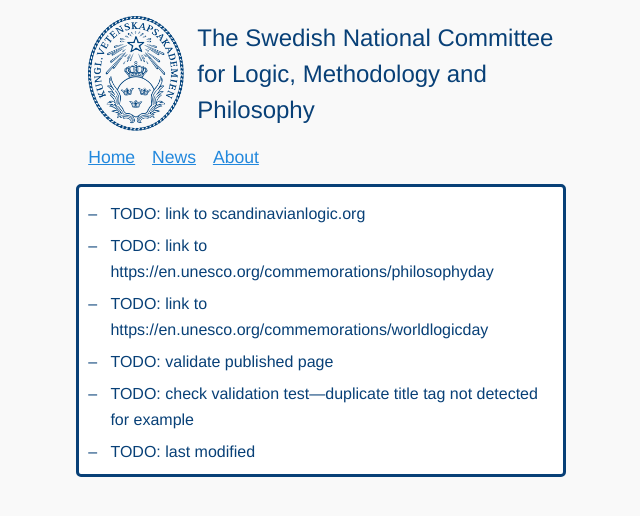
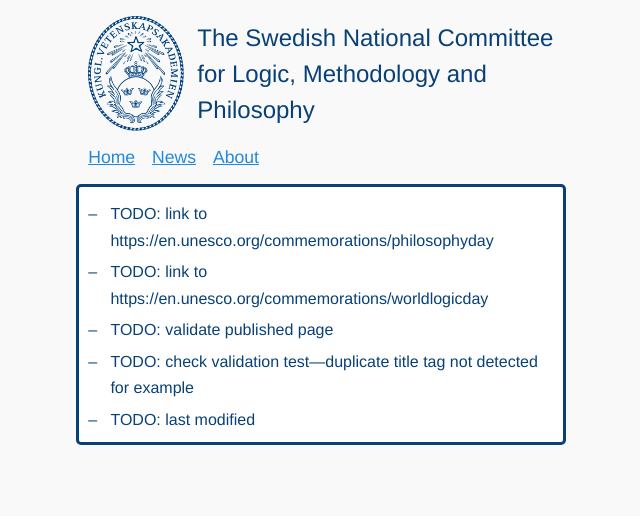
Before and after one commit to KVA-LMF/kva-lmf.github.io, a Jekyll site: the page built from TODO.md, in a window 1280 px wide. Shown: the top 516 px of the page, without its empty margins (319-959 px from the left). Built offline with Jekyll 4.4.1, drawn with Linux system fonts in a browser that asks for light colours.

Commit message:
removed completed TODO

```diff
--- a/TODO.md
+++ b/TODO.md
@@ -2,7 +2,6 @@
 layout: default
 title: TODOs
 ---
-- {{ "TODO: link to scandinavianlogic.org" | log_warning }}
 - {{ "TODO: link to https://en.unesco.org/commemorations/philosophyday" | log_warning }}
 - {{ "TODO: link to https://en.unesco.org/commemorations/worldlogicday" | log_warning }}
 - {{ "TODO: validate published page" | log_warning }}
```
